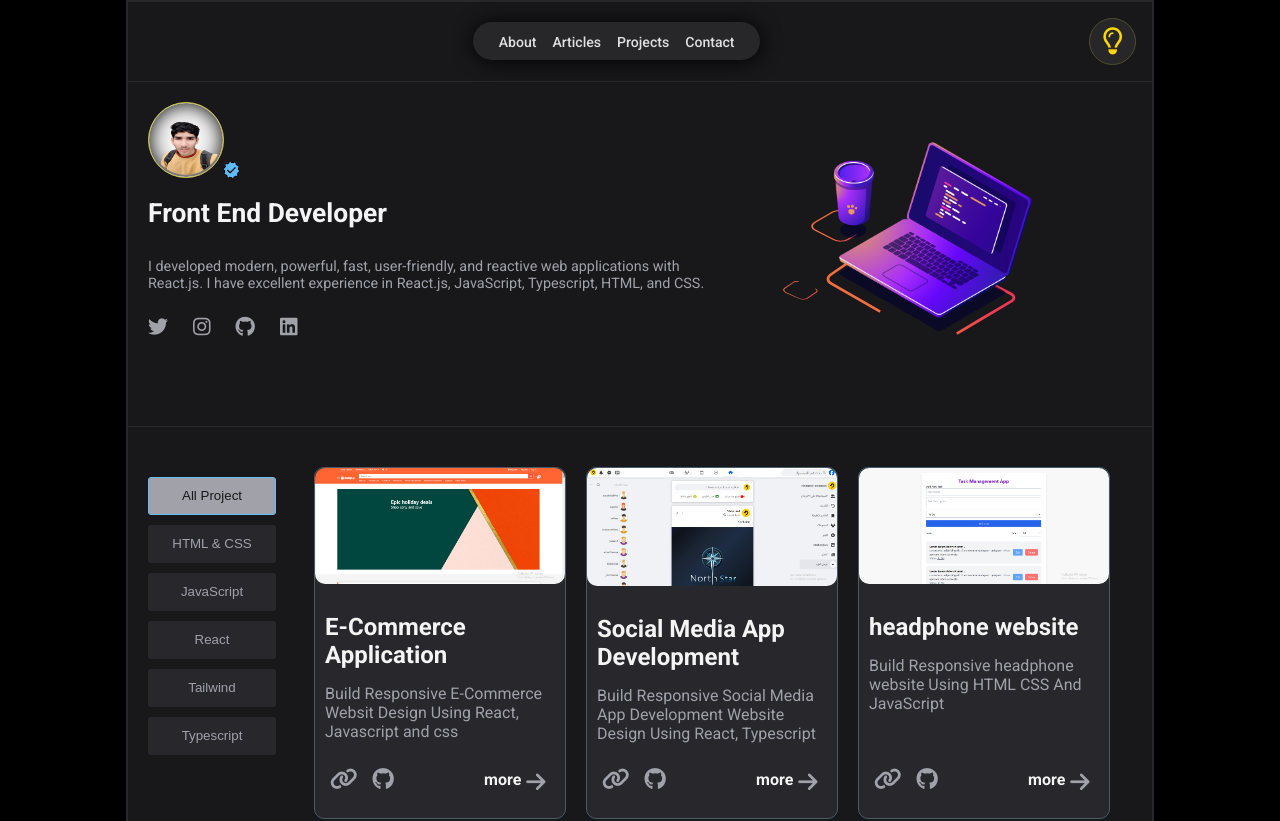
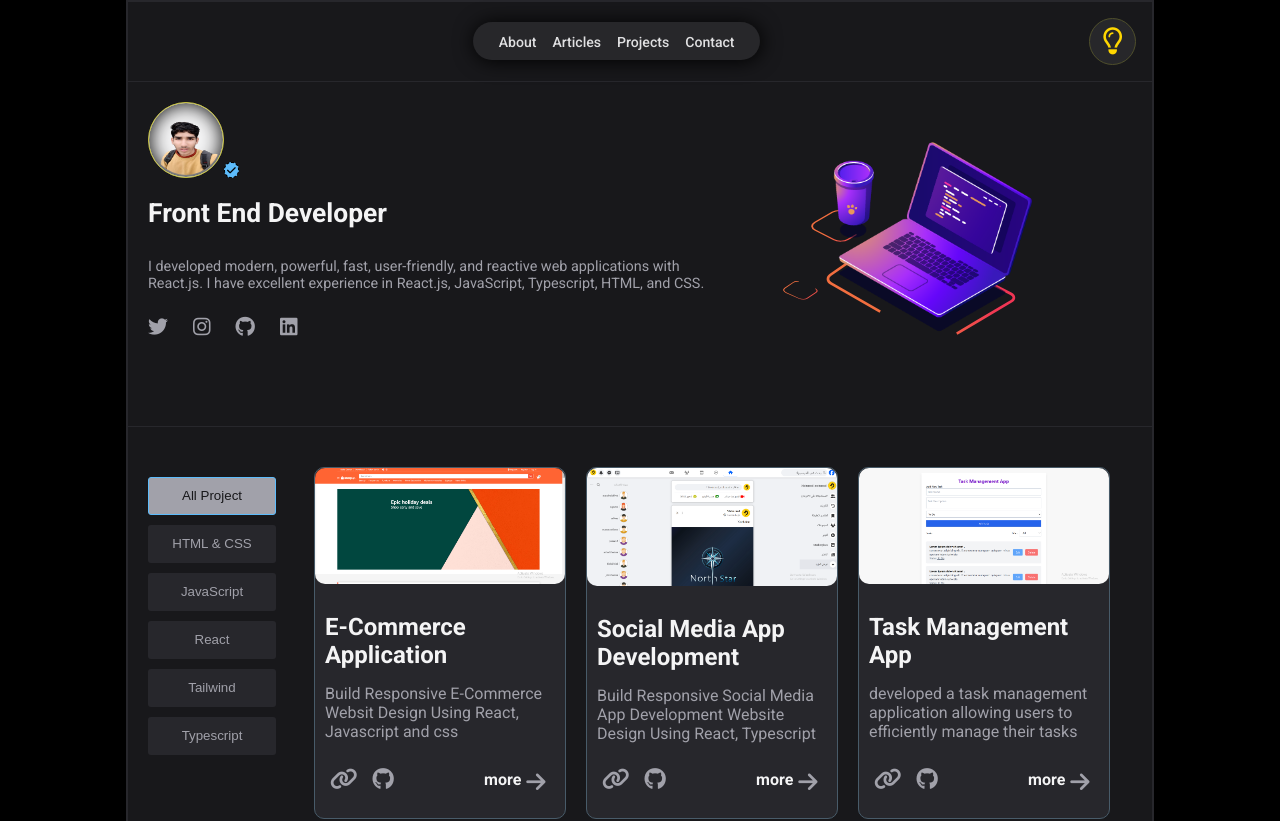
Before and after one commit to mohamedemara01018/portfolio, a React (Vite) app: page / in a window 1280 px wide. Shown: the top 821 px of the page. Built offline with nearby package versions, Linux system fonts and the light colour scheme.

Commit message:
commited

```diff
--- a/src/components/3-main/main.jsx
+++ b/src/components/3-main/main.jsx
@@ -16,7 +16,7 @@ function Main() {
     const my_projects = [
         { title: 'E-Commerce Application ', category: ['react', 'js', 'css'], imgPath: img11, toWebsite: ' https://e-commerce-b1c8d.web.app/', desc: 'Build Responsive E-Commerce Websit Design Using React, Javascript and css' },
         { title: 'Social Media App Development ', category: ['react', 'ts', 'css'], imgPath: img1, toWebsite: ' https://facebook-cb9df.web.app/', desc: 'Build Responsive Social Media App Development Website Design Using React, Typescript' },
-        { title: 'headphone website', category: ['react', 'tailwind', 'js'], imgPath: img13, toWebsite: 'https://todo-app-e710a.web.app/', desc: 'Build Responsive headphone website Using HTML CSS And JavaScript' },
+        { title: 'Task Management App', category: ['react', 'tailwind', 'js'], imgPath: img13, toWebsite: 'https://todo-app-e710a.web.app/', desc: 'developed a task management application allowing users to efficiently manage their tasks' },
         { title: 'headphone website', category: ['html and css', 'js'], imgPath: img12, toWebsite: 'https://mohamedemara01018.github.io/responsive-landing-page-headphones-main/', desc: 'Build Responsive headphone website Using HTML CSS And JavaScript' },
         { title: 'Project with React and Tailwind', category: ['react', 'js', 'tailwind'], imgPath: img10, toWebsite: 'https://fylo-red-omega.vercel.app/', desc: 'Build Responsive Clothing Website Design Using HTML CSS And JavaScript' },
         { title: 'HTML CSS and javascribt project', category: ['html and css', 'js'], imgPath: img2, toWebsite: 'https://mohamedemara01018.github.io/fashion/', desc: 'Build Responsive Clothing Website Design Using HTML CSS And JavaScript' },
```
